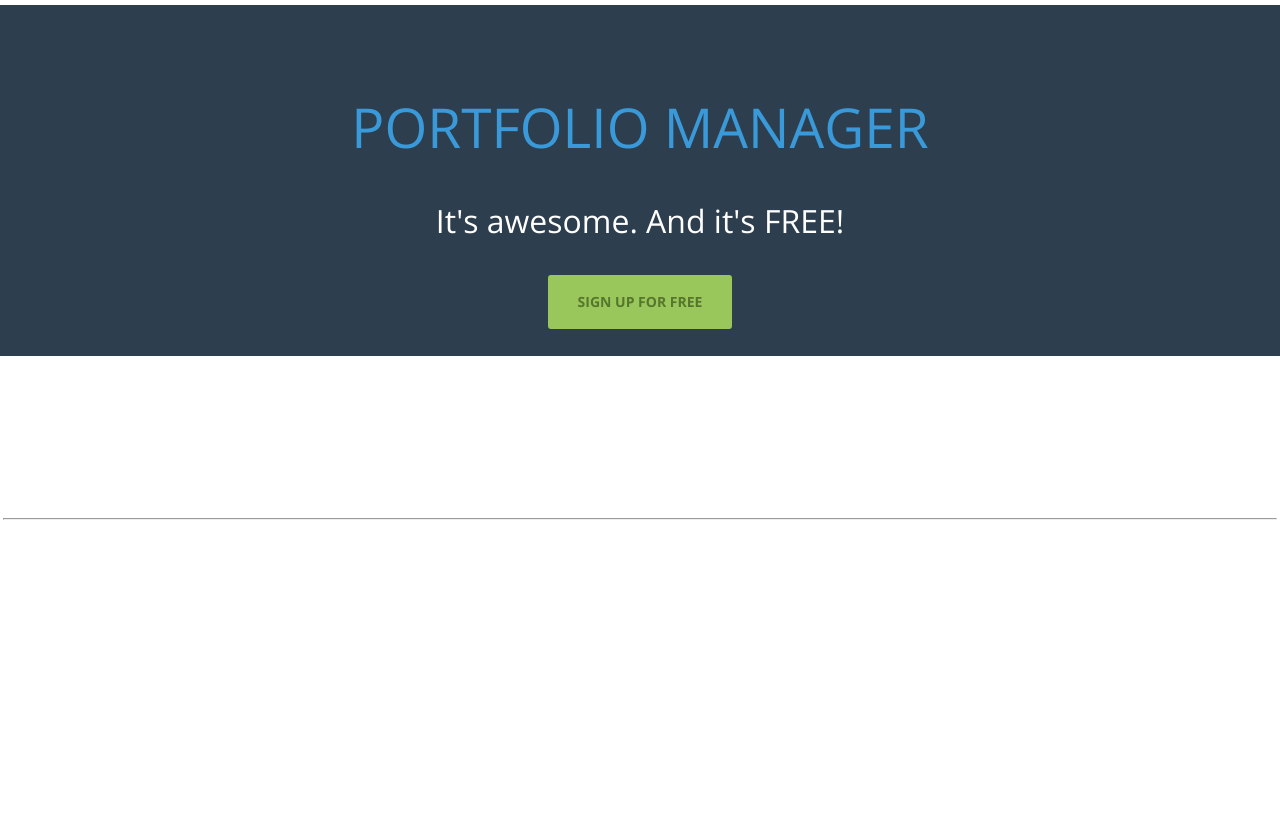
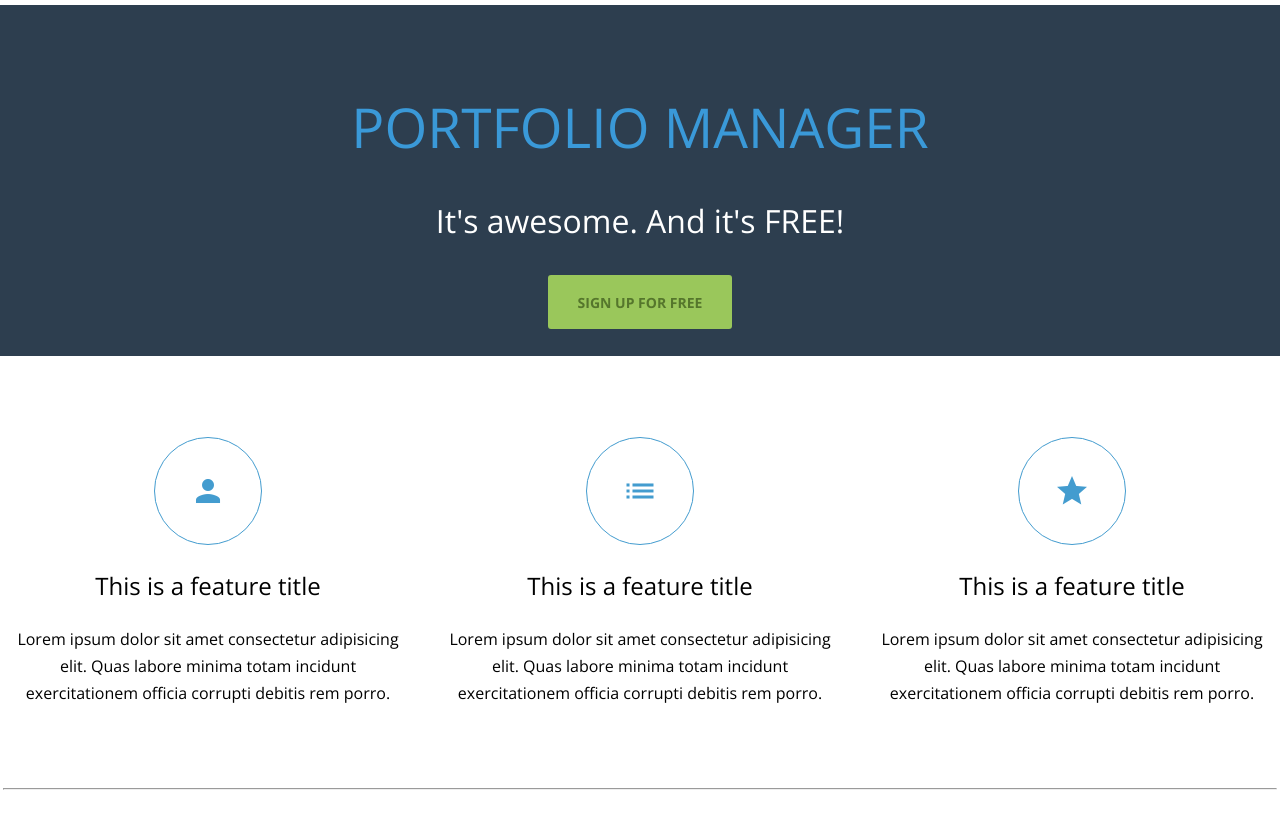
Before and after one commit to minho0391/acme, a plain HTML site: page index.html in a window 1280 px wide. Shown: the part 103-932 px from the top of the page. Drawn offline with nearby package versions, Linux system fonts and the light colour scheme.

Commit message:
feat: Features HTML/CSS 추가

```diff
--- a/css/common.css
+++ b/css/common.css
@@ -34,8 +34,10 @@
 }
 
 body {
-  font-family: "Open Sans", sans-serif;
+  /* font-family: "Open Sans", sans-serif;
   font-size:var(--base-font);
+  line-height:var(--base-unit); */
+  font:var(--base-font)/var(--base-unit) "Open Sans", sans-serif;
 }
 
 /* 폰트 위계 */
@@ -147,6 +149,13 @@ form button{
 .inner-top-pd{
   padding-top: calc(var(--base-unit) * 3);
 }
+.hidden{
+  position: absolute;
+  clip-path:inset(50%);
+  width: 1px;
+  height: 1px;
+  overflow: hidden;
+}
 
 /* 헤더 */
 body > header {
@@ -154,13 +163,7 @@ body > header {
   padding: var(--base-unit) 0;
   box-shadow:0 4px 5px rgba(0,0,0,.1);
 }
-.logo span{
-  position: absolute;
-  clip-path:inset(50%);
-  width: 1px;
-  height: 1px;
-  overflow: hidden;
-}
+
 header nav ul{
   gap:10px;
 }
--- a/css/index.css
+++ b/css/index.css
@@ -1,3 +1,28 @@
 .hero h3{
   color:var(--white);
 }
+
+.features ul{
+  gap:24px;
+  text-align: center;
+}
+.features ul li{
+  display: flex;
+  flex-direction:column;
+  gap:var(--base-unit);
+  align-items:center;
+}
+.features .icon{
+  width: calc(var(--base-unit) * 4);
+  height: calc(var(--base-unit) * 4);
+  display: flex;
+  justify-content: center;
+  align-items: center;
+  border:1px solid var(--medium-blue);
+  border-radius:50%;
+  box-sizing:border-box;
+  color: var(--medium-blue);
+}
+.features .icon span{
+  font-size: 36px;
+}
--- a/index.html
+++ b/index.html
@@ -20,7 +20,7 @@
       <h1 class="logo">
         <a href="index.html">
           <img src="images/logo.png" alt="acme logo">
-          <span>ACME</span>
+          <span class="hidden">ACME</span>
         </a>
       </h1>
       <nav>
@@ -49,7 +49,38 @@
         <img src="images/hero_image.png" alt="">
       </div>
     </section>
-    <section class="features container inner-pd"></section>
+    <section class="features container inner-pd">
+      <h2 class="hidden">Features</h2>
+      <ul class="d-flex justify-content-between">
+        <li>
+          <div class="icon">
+            <span class="material-icons">person</span>
+          </div>
+          <h3 class="text-heading-s">This is a feature title</h3>
+          <p>
+            Lorem ipsum dolor sit amet consectetur adipisicing elit. Quas labore minima totam incidunt exercitationem officia corrupti debitis rem porro.
+          </p>
+        </li>
+        <li>
+          <div class="icon">
+            <span class="material-icons">list</span>
+          </div>
+          <h3  class="text-heading-s">This is a feature title</h3>
+          <p>
+            Lorem ipsum dolor sit amet consectetur adipisicing elit. Quas labore minima totam incidunt exercitationem officia corrupti debitis rem porro.
+          </p>
+        </li>
+        <li>
+          <div class="icon">
+            <span class="material-icons">star</span>
+          </div>
+          <h3 class="text-heading-s">This is a feature title</h3>
+          <p>
+            Lorem ipsum dolor sit amet consectetur adipisicing elit. Quas labore minima totam incidunt exercitationem officia corrupti debitis rem porro.
+          </p>
+        </li>
+      </ul>
+    </section>
     <hr class="container">
     <section class="testimonial container inner-pd"></section>
     <section class="cta inner-pd"></section>
```
Also changed, not shown: common.html (+9 -16 lines).
